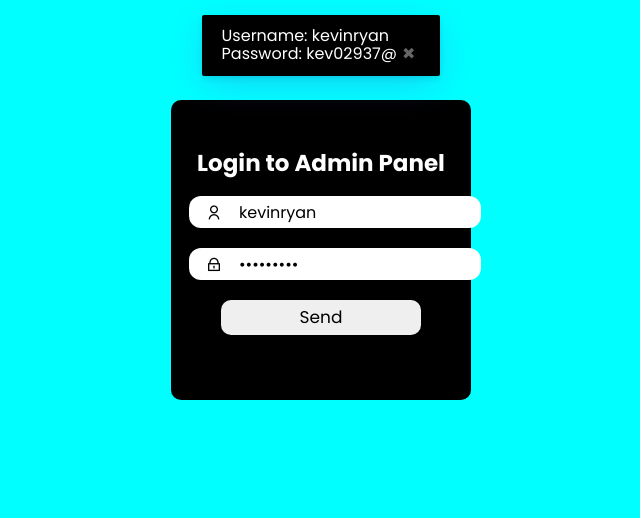
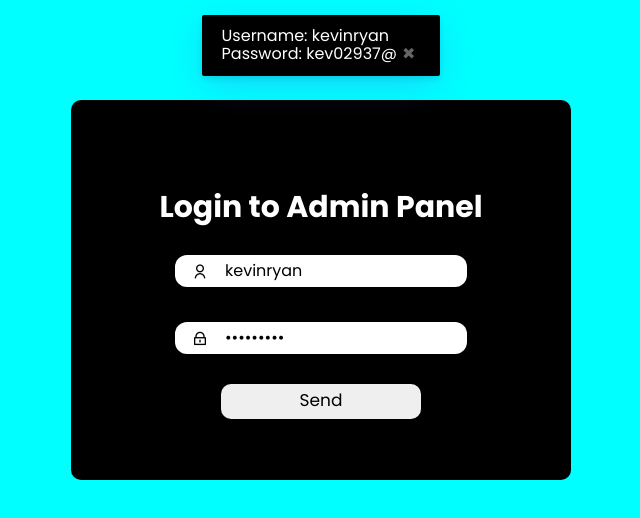
Before and after one commit to sarvaribrokhimov001/Admin-panel-2, a plain HTML site: page pages/login.html in a window 1280 px wide. Shown: the whole page, without its empty margins (319-959 px from the left). Drawn offline with nearby package versions, Linux system fonts and the light colour scheme.

Commit message:
Admin Panel 2

```diff
--- a/block/_dashboard.scss
+++ b/block/_dashboard.scss
@@ -155,7 +155,7 @@
     }
 
     &__github__icon {
-        font-size: 30px;
+        font-size: 40px;
         margin-top: 27px;
     }
 
@@ -205,7 +205,6 @@
     }
 
     &__view__btn:hover {
-        // background-color: rgb(45, 255, 45);
         background-color: white;
         color: green;
         border: 3px solid green;
--- a/block/_login.scss
+++ b/block/_login.scss
@@ -1,6 +1,6 @@
 .login {
-    width: 300px;
-    height: 300px;
+    width: 500px;
+    height: 380px;
     margin: auto;
     border-radius: 10px;
     background-color: black;
@@ -9,14 +9,14 @@
     &__form {
         display: flex;
         flex-direction: column;
-        gap: 20px;
-        padding-top: 50px;
+        gap: 25px;
+        padding-top: 90px;
         margin-top: 20px;
     }
 
     &__title {
         color: white;
-        font-size: 23px;
+        font-size: 30px;
         text-align: center;
         margin: 0;
     }
@@ -24,6 +24,7 @@
     &__icon__and__input {
         display: flex;
         position: relative;
+        margin: 5px auto;
     }
 
     &__icon {
```
Also changed, not shown: css/style.css, 1 other file.
